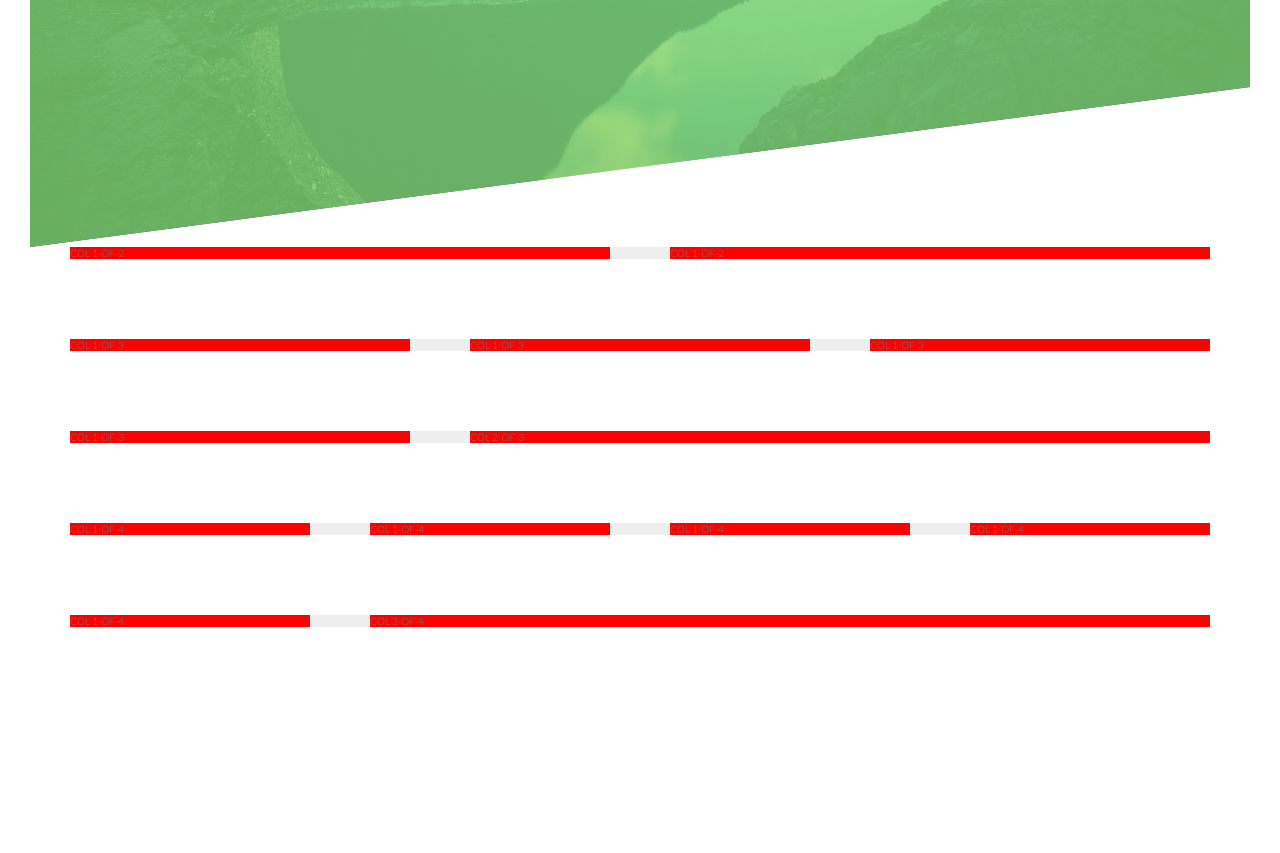
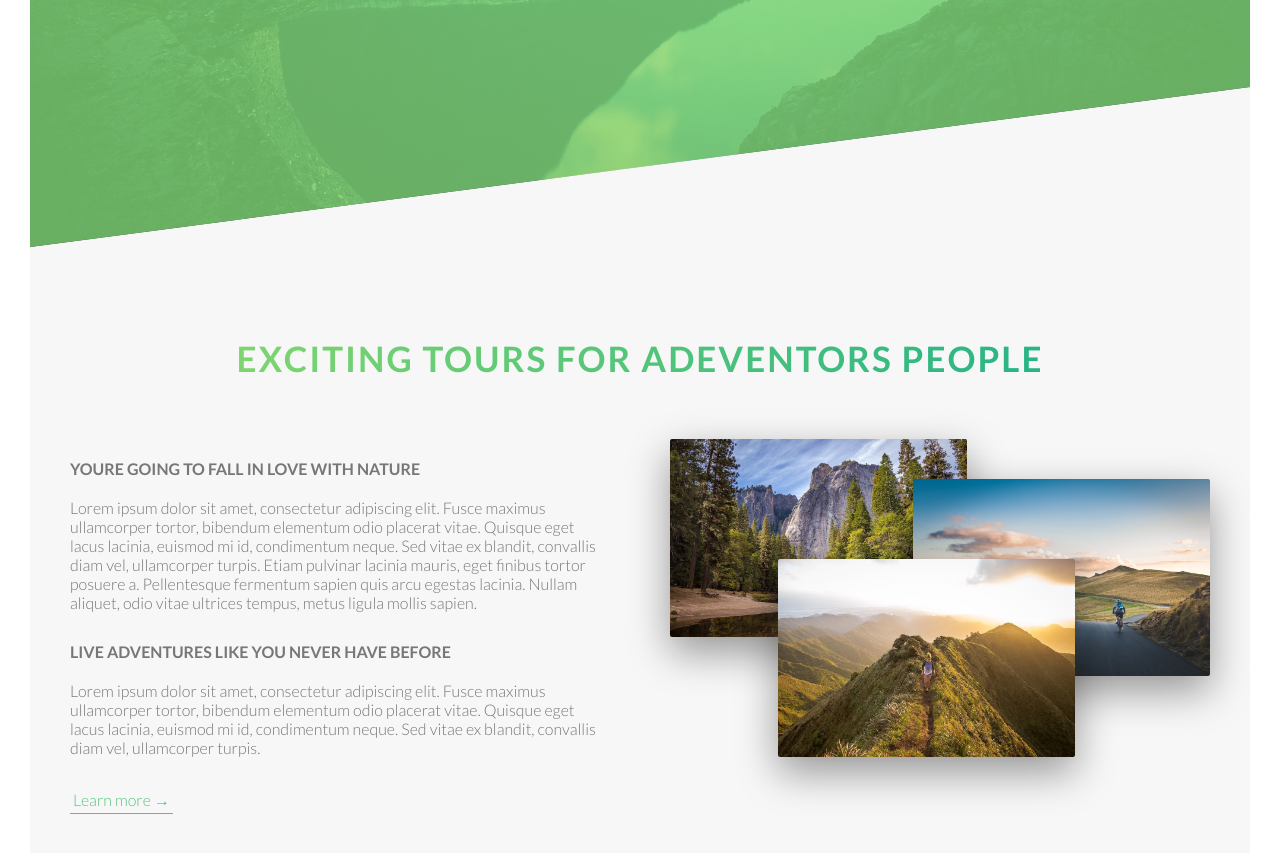
Before and after one commit to hectorlopezv/Advanced-CSS-Sass-Flexbox-Grid-Animations-More-, a website: page index.html in a window 1280 px wide. Shown: the part 543-1396 px from the top of the page. Before the commit the page ends 1200 px from the top, so only its background shows below. Drawn offline with Linux system fonts and the light colour scheme.

Commit message:
adding about section

```diff
--- a/index.html
+++ b/index.html
@@ -25,7 +25,7 @@
 
     </header>
 
-
+    <!--
     <section class="row-test">
 
         <div class="row">
@@ -55,6 +55,49 @@
             <div class="col-1-of-4">COL 1-OF-4</div>
             <div class="col-3-of-4">COL 3-OF-4</div>
         </div>
+    </section>
+-->
+
+    <section class="section-about">
+
+        <div class="u-center-text u-margin-bottom-big">
+            <h2 class="heading-secondary">
+                Exciting Tours for Adeventors People
+            </h2>
+        </div>
+
+
+
+        <div class="row">
+
+            <div class="col-1-of-2">
+                <h3 class="heading-tertiary u-margin-bottom-small">Youre Going To Fall In Love With Nature</h3>
+                <p class="paragraph">
+                    Lorem ipsum dolor sit amet, consectetur adipiscing elit. Fusce maximus
+                    ullamcorper tortor, bibendum elementum odio placerat vitae. Quisque eget lacus
+                    lacinia, euismod mi id, condimentum neque. Sed vitae ex blandit, convallis diam vel,
+                    ullamcorper turpis. Etiam pulvinar lacinia mauris, eget finibus tortor posuere a. Pellentesque
+                     fermentum sapien quis arcu egestas lacinia. Nullam aliquet, odio vitae ultrices tempus, metus
+                     ligula mollis sapien.
+                </p>
+                <h3 class="heading-tertiary u-margin-bottom-small">Live Adventures Like You Never Have Before</h3>
+                <p class="paragraph">
+                    Lorem ipsum dolor sit amet, consectetur adipiscing elit. Fusce maximus
+                    ullamcorper tortor, bibendum elementum odio placerat vitae. Quisque eget lacus
+                    lacinia, euismod mi id, condimentum neque. Sed vitae ex blandit, convallis diam vel,
+                    ullamcorper turpis.
+                </p>
+                <a href="#" class="btn-text">Learn more →</a>
+            </div>
+
+            <div class="col-1-of-2">
+                <div class="composition">
+                    <img src="/resources/img/nat-1-large.jpg" alt="Photo 1" class="composition__photo composition__photo--p1">
+                    <img src="/resources/img/nat-2-large.jpg" alt="Photo 2" class="composition__photo composition__photo--p2">
+                    <img src="/resources/img/nat-3-large.jpg" alt="Photo 3" class="composition__photo composition__photo--p3">
+                </div>
+            </div>
+        </div>
 
 
     </section>
--- a/sass/abstracts/_variables.scss
+++ b/sass/abstracts/_variables.scss
@@ -2,9 +2,13 @@
 $color-primary: #55c57a;
 $color-primary-light: #7ed56f;
 $color-primary-dark: #28b485;
+$color-grey-light: #f7f7f7;
 $color-grey-dark: #777;
 $color-white: #fff;
 $color-black: #000;
+
+//FONTS
+$default-font-size:1.6rem;
 
 // GRID
 $grid-width:114rem;
--- a/sass/base/_typography.scss
+++ b/sass/base/_typography.scss
@@ -7,3 +7,40 @@ body
     color:variables.$color-grey-dark;
     padding: 3rem;
 }
+
+.heading-secondary {
+
+    font-size:3.5rem;
+    text-transform: uppercase;
+    font-weight: 700;
+    display: inline-block;
+    letter-spacing: .2rem;
+    background-image: linear-gradient(to right,variables.$color-primary-light,variables.$color-primary-dark);
+    -webkit-background-clip: text;
+    -webkit-text-fill-color: transparent;
+    transition: all .2s;
+
+    &:hover
+    {
+        transform: skewX(15deg) skewY(2deg) scale(1.1);
+        text-shadow: .5rem 1rem 2rem rgba(variables.$color-black, .2);
+    }
+}
+
+.paragraph
+{
+
+    font-size: variables.$default-font-size;
+    &:not(:last-child)
+    {
+        margin-bottom: 3rem;
+    }
+
+}
+
+.heading-tertiary
+{
+    font-size: variables.$default-font-size;
+    font-weight: 700;
+    text-transform: uppercase;
+}
--- a/sass/base/_utilities.scss
+++ b/sass/base/_utilities.scss
@@ -0,0 +1,22 @@
+.u-center-text
+{
+    text-align: center;
+}
+.u-margin-bottom-small
+{
+    margin-bottom: 2rem;
+
+}
+
+.u-margin-bottom-medium
+{
+    margin-bottom: 4rem;
+
+}
+
+
+.u-margin-bottom-big
+{
+    margin-bottom: 8rem;
+
+}
--- a/sass/components/_button.scss
+++ b/sass/components/_button.scss
@@ -67,3 +67,30 @@
     transition: all 0.5s;
     position: relative;
 }
+
+.btn-text
+{
+
+    &:link, &:visited
+    {
+        font-size: variables.$default-font-size;
+        color: variables.$color-primary;
+        display: inline-block;
+        text-decoration: none;
+        padding: 3px;
+        border-bottom: 1px solid variables.$color-primary;
+        transition : all .5s
+    }
+
+    &:hover {
+        transform: translateY(-2px);
+        background-color: variables.$color-primary;
+        color: variables.$color-white;
+        box-shadow: 0 1rem 2rem rgba(variables.$color-black, .15);
+    }
+
+    &:active{
+        transform: translateY(0);
+        box-shadow: 0 .5rem 1rem rgba(variables.$color-black, .15);
+    }
+}
--- /dev/null
+++ b/sass/components/_composition.scss
@@ -0,0 +1,50 @@
+@use '../abstracts/variables';
+
+.composition
+{
+    position: relative;
+    &__photo
+    {
+        position: absolute;
+        width: 55%;
+        box-shadow: 0 1.5rem 4rem rgba(variables.$color-black, .4);
+        border-radius: 2px;
+        outline-offset: 10px;
+
+
+        transition: all .2s;
+
+        &--p1
+        {
+            top: -2rem;
+            left: 0rem;
+        }
+
+        &--p2
+        {
+            top: 2rem;
+            right: 0rem;
+        }
+
+        &--p3
+        {
+            top: 10rem;
+            left: 20%;
+        }
+
+        &:hover
+        {
+            outline: 15px solid variables.$color-primary;
+            box-shadow: 0 2.5rem 4rem rgba(variables.$color-black, .5);
+            z-index: 20;
+            transform: scale(1.05) translateY(-.5rem);
+        }
+    }
+
+    &:hover &__photo:not(:hover)
+    {
+        transform: scale(0.85);
+    }
+
+
+}
--- a/sass/layout/_grid.scss
+++ b/sass/layout/_grid.scss
@@ -5,7 +5,6 @@
 {
     width: variables.$grid-width;
     margin: 0 auto;
-    background-color: #eee;
 
     @include mixins.clearfix;
 
@@ -16,7 +15,6 @@
 
     [class^="col-"]
     {
-        background-color: red;
         float: left;
         &:not(:last-child)
         {
--- a/sass/main.scss
+++ b/sass/main.scss
@@ -17,7 +17,7 @@
 
 /*components */
 @use 'components/button.scss';
-
+@use 'components/composition';
 
 /*layout */
 @use 'layout/header';
--- a/sass/pages/_home.scss
+++ b/sass/pages/_home.scss
@@ -0,0 +1,8 @@
+@use '../abstracts/variables';
+.section-about
+{
+    background-color: variables.$color-grey-light;
+    padding: 25rem 0;
+    margin-top: -20vh;
+
+}
```
Also changed, not shown: resources/css/style.css, 1 other file.
